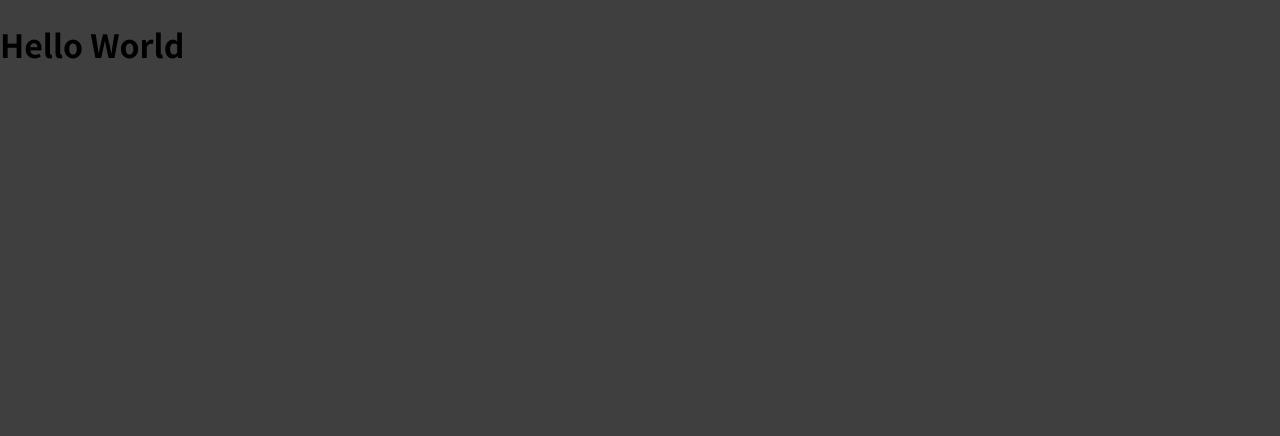
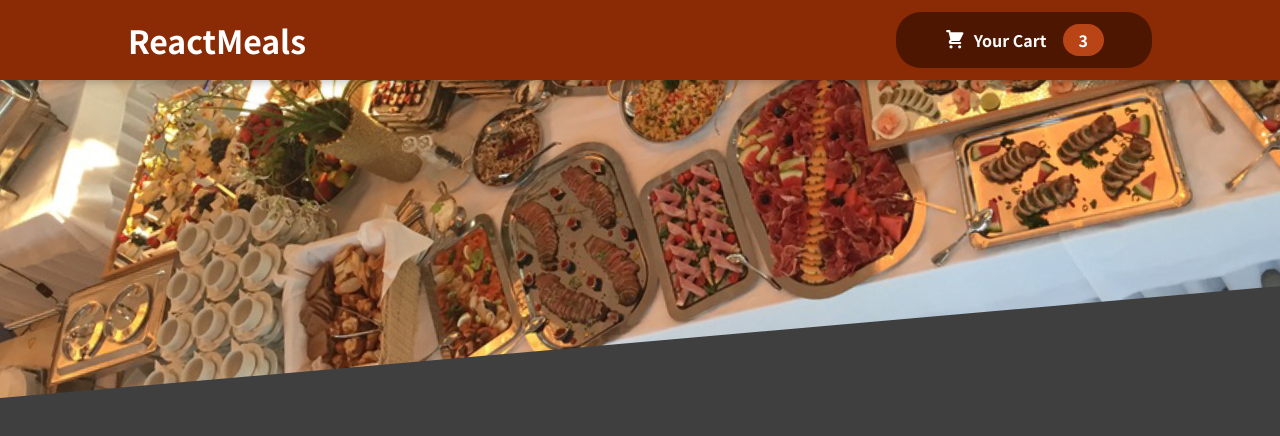
Before and after one commit to DmitryDoroshko/food-order-app, a React (Create React App) app: page / in a window 1280 px wide. Shown: the top 436 px of the page. Built offline with nearby package versions, Linux system fonts and the light colour scheme.

Commit message:
Header structure done

```diff
--- a/src/App.js
+++ b/src/App.js
@@ -1,9 +1,10 @@
 import React from 'react';
 import "./index.css";
+import Header from './components/Layout/Header/Header';
 
 function App() {
     return (
-        <h1>Hello World</h1>
+        <Header />
     );
 }
 
--- /dev/null
+++ b/src/components/Cart/CartIcon.jsx
@@ -0,0 +1,13 @@
+const CartIcon = () => {
+    return (
+        <svg
+            xmlns="http://www.w3.org/2000/svg"
+            viewBox="0 0 20 20"
+            fill="currentColor"
+        >
+            <path d="M3 1a1 1 0 000 2h1.22l.305 1.222a.997.997 0 00.01.042l1.358 5.43-.893.892C3.74 11.846 4.632 14 6.414 14H15a1 1 0 000-2H6.414l1-1H14a1 1 0 00.894-.553l3-6A1 1 0 0017 3H6.28l-.31-1.243A1 1 0 005 1H3zM16 16.5a1.5 1.5 0 11-3 0 1.5 1.5 0 013 0zM6.5 18a1.5 1.5 0 100-3 1.5 1.5 0 000 3z" />
+        </svg>
+    );
+};
+
+export default CartIcon;
--- /dev/null
+++ b/src/components/Layout/Header/Header.jsx
@@ -0,0 +1,21 @@
+import React from "react";
+
+import mealsImage from "../../../assets/meals.jpg";
+import classes from "./Header.module.css";
+import HeaderCartButton from "./../HeaderCartButton/HeaderCartButton";
+
+function Header() {
+    return (
+        <>
+            <header className={classes.header}>
+                <h1>ReactMeals</h1>
+                <HeaderCartButton />
+            </header>
+            <div className={classes["main-image"]}>
+                <img src={mealsImage} alt="Delicious meals" />
+            </div>
+        </>
+    );
+}
+
+export default Header;
--- /dev/null
+++ b/src/components/Layout/Header/Header.module.css
@@ -0,0 +1,29 @@
+.header {
+    position: fixed;
+    top: 0;
+    left: 0;
+    width: 100%;
+    height: 5rem;
+    background-color: #8a2b06;
+    color: white;
+    display: flex;
+    justify-content: space-between;
+    align-items: center;
+    padding: 0 10%;
+    box-shadow: 0 2px 8px rgba(0, 0, 0, 0.25);
+    z-index: 10;
+}
+
+.main-image {
+    width: 100%;
+    height: 25rem;
+    z-index: 0;
+    overflow: hidden;
+}
+
+.main-image img {
+    width: 110%;
+    height: 100%;
+    object-fit: cover;
+    transform: rotateZ(-5deg) translateY(-4rem) translateX(-1rem);
+}
--- /dev/null
+++ b/src/components/Layout/HeaderCartButton/HeaderCartButton.jsx
@@ -0,0 +1,17 @@
+import React from "react";
+import CartIcon from "./../../Cart/CartIcon";
+import classes from "./HeaderCartButton.module.css";
+
+function HeaderCartButton() {
+    return (
+        <button className={classes.button}>
+            <span className={classes.icon}>
+                <CartIcon />
+            </span>
+            <span>Your Cart</span>
+            <span className={classes.badge}>3</span>
+        </button>
+    );
+}
+
+export default HeaderCartButton;
--- /dev/null
+++ b/src/components/Layout/HeaderCartButton/HeaderCartButton.module.css
@@ -0,0 +1,59 @@
+.button {
+    cursor: pointer;
+    font: inherit;
+    border: none;
+    background-color: #4d1601;
+    color: white;
+    padding: 0.75rem 3rem;
+    display: flex;
+    justify-content: space-around;
+    align-items: center;
+    border-radius: 25px;
+    font-weight: bold;
+}
+
+.button:hover,
+.button:active {
+    background-color: #2c0d00;
+}
+
+.icon {
+    width: 1.35rem;
+    height: 1.35rem;
+    margin-right: 0.5rem;
+}
+
+.badge {
+    background-color: #b94517;
+    padding: 0.25rem 1rem;
+    border-radius: 25px;
+    margin-left: 1rem;
+    font-weight: bold;
+}
+
+.button:hover .badge,
+.button:active .badge {
+    background-color: #92320c;
+}
+
+.bump {
+    animation: bump 300ms ease-out;
+}
+
+@keyframes bump {
+    0% {
+        transform: scale(1);
+    }
+    10% {
+        transform: scale(0.9);
+    }
+    30% {
+        transform: scale(1.1);
+    }
+    50% {
+        transform: scale(1.15);
+    }
+    100% {
+        transform: scale(1);
+    }
+}
```
Also changed, not shown: src/assets/meals.jpg (added).
